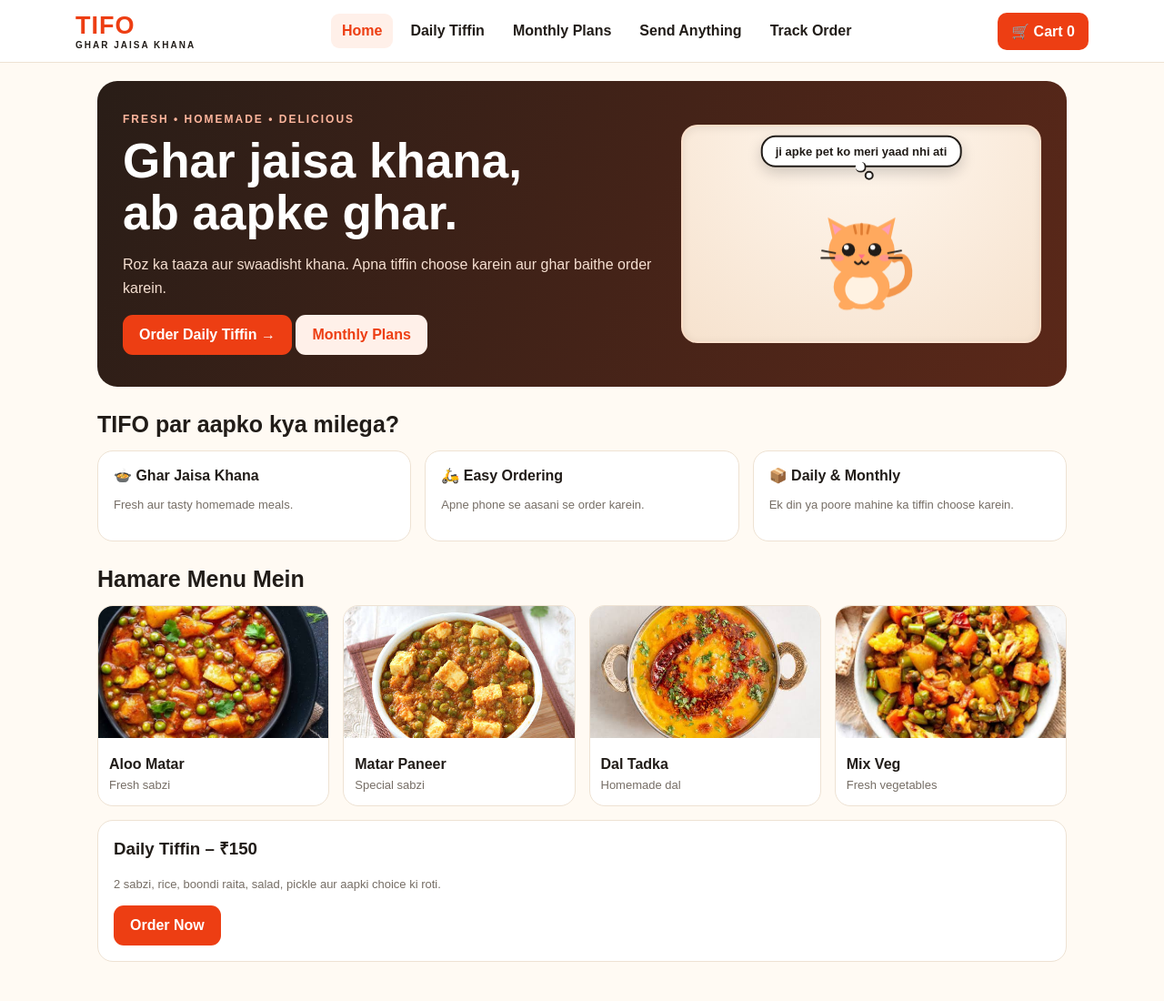
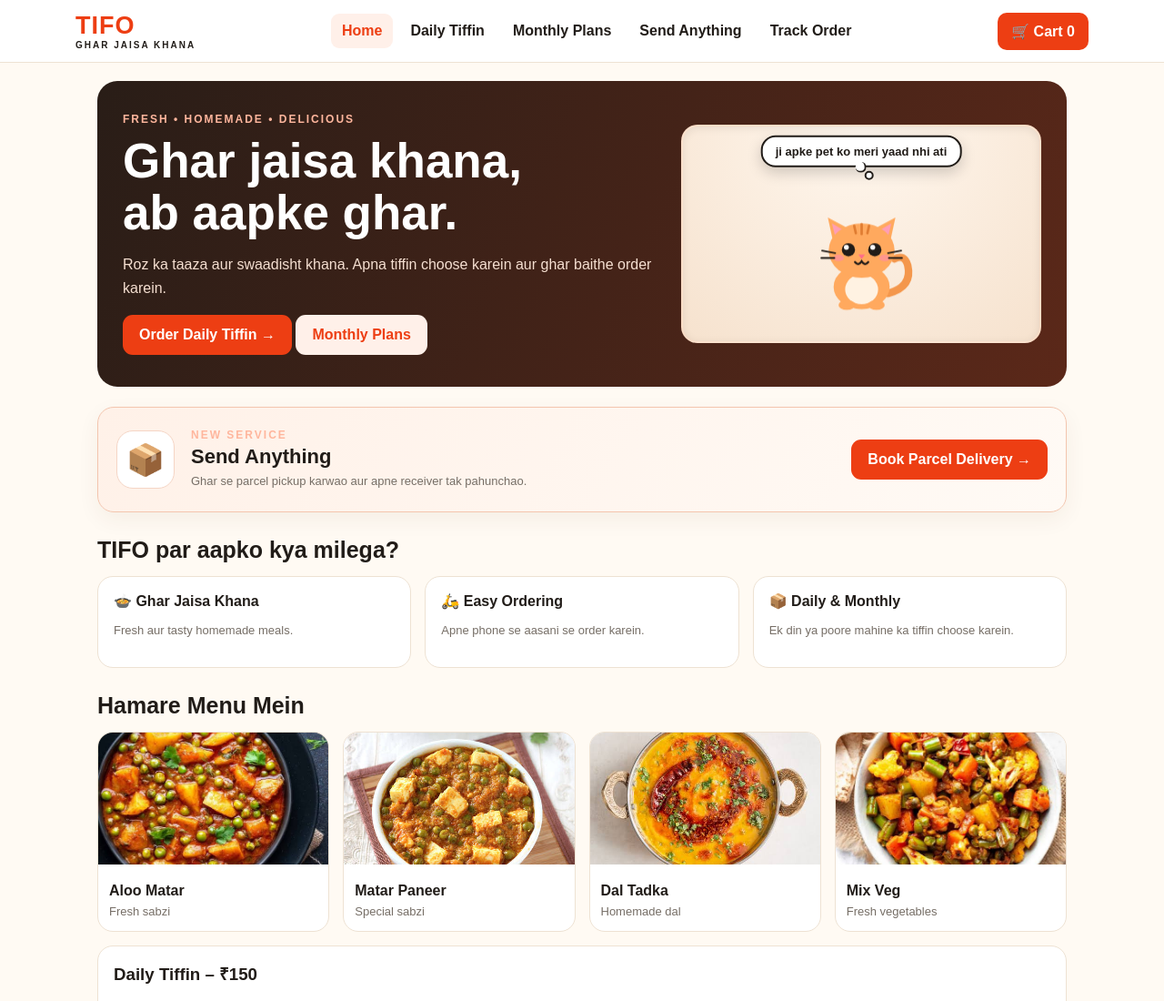
Before and after one commit to kiahan988/TIFO, a plain HTML site: page index.html in a window 1280 px wide. Shown: the top 1100 px of the page at 91% size. Drawn offline with Linux system fonts and the light colour scheme.

Commit message:
Add Send Anything home popup and receiver current location

```diff
--- a/index.html
+++ b/index.html
@@ -123,6 +123,13 @@ main{max-width:1100px;margin:auto;padding:20px 17px}
 .select-line input{width:20px;height:20px;accent-color:var(--red);margin:0}
 .location-btn{margin:9px 0 5px;background:#fff3ec;color:var(--red);border:1px solid #f2c8b8;border-radius:10px;padding:11px 14px;font-weight:900;width:100%;cursor:pointer}
 .location-status{font-size:12px;color:var(--muted);margin:3px 0 10px;min-height:18px}
+.parcel-home-card{display:flex;align-items:center;gap:18px;flex-wrap:wrap;margin:22px 0;padding:20px;border:1px solid #f3c5ae;border-radius:18px;background:linear-gradient(120deg,#fff1e8,#fffaf5);box-shadow:0 8px 24px rgba(90,45,20,.06)}
+.parcel-home-icon{width:64px;height:64px;border-radius:18px;background:#fff;border:1px solid #f5d5c5;display:grid;place-items:center;font-size:34px;flex-shrink:0}
+.parcel-home-copy{flex:1;min-width:180px}
+.parcel-home-copy h2{margin:3px 0;font-size:22px}
+.parcel-home-copy p{margin:4px 0;color:var(--muted);font-size:13px;line-height:1.5}
+.parcel-home-card .btn{white-space:nowrap}
+@media(max-width:600px){.parcel-home-card{gap:12px;padding:15px}.parcel-home-card .btn{width:100%}}
 @media(max-width:600px){.food-grid.sabzi-grid{grid-template-columns:repeat(2,minmax(0,1fr))}.food-select img{height:125px}}
 .section-head{display:flex;align-items:center;justify-content:space-between;gap:10px;flex-wrap:wrap}
 .panel{margin-top:15px}
@@ -243,6 +250,16 @@ footer{text-align:center;padding:25px 15px;color:var(--muted);font-size:12px}
   </div>
  </div>
 
+ <div class="parcel-home-card">
+  <div class="parcel-home-icon">📦</div>
+  <div class="parcel-home-copy">
+   <span class="eyebrow">NEW SERVICE</span>
+   <h2>Send Anything</h2>
+   <p>Ghar se parcel pickup karwao aur apne receiver tak pahunchao.</p>
+  </div>
+  <button class="btn" onclick="openPage('parcel')">Book Parcel Delivery →</button>
+ </div>
+
  <h2 class="section-title">TIFO par aapko kya milega?</h2>
  <div class="features">
   <div class="feature"><strong>🍲 Ghar Jaisa Khana</strong><p>Fresh aur tasty homemade meals.</p></div>
@@ -357,6 +374,8 @@ footer{text-align:center;padding:25px 15px;color:var(--muted);font-size:12px}
    <div><label>Receiver Mobile</label><input id="parcelReceiverPhone" type="tel" maxlength="10" placeholder="10 digit mobile number"></div>
   </div>
   <label>Delivery Address</label><textarea id="parcelDropAddress" placeholder="Receiver house number, area, city, landmark..."></textarea>
+  <button type="button" class="location-btn" onclick="useCurrentLocation('parcelDropAddress','parcelDropStatus')">📍 Use Receiver Current Location</button>
+  <p class="location-status" id="parcelDropStatus" aria-live="polite"></p>
  </div>
  <div class="panel">
   <h3>3. Parcel Information</h3>
@@ -504,7 +523,7 @@ async function calculateParcelFare(){
  result.textContent="Pickup aur delivery distance check ho rahi hai...";
  try{
   const from=tifoLocations.parcelPickupAddress||await geocodeAddress(pickup);
-  const to=await geocodeAddress(drop);
+  const to=tifoLocations.parcelDropAddress||await geocodeAddress(drop);
   const routeUrl="https://router.project-osrm.org/route/v1/driving/"+from.lon+","+from.lat+";"+to.lon+","+to.lat+"?overview=false";
   const routeResponse=await fetch(routeUrl);
   if(!routeResponse.ok)throw new Error("Route service unavailable");
```
